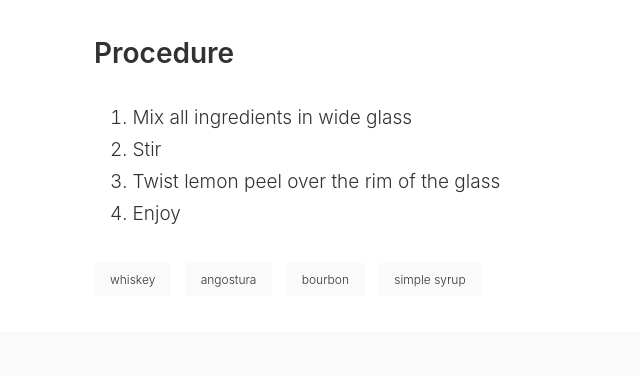
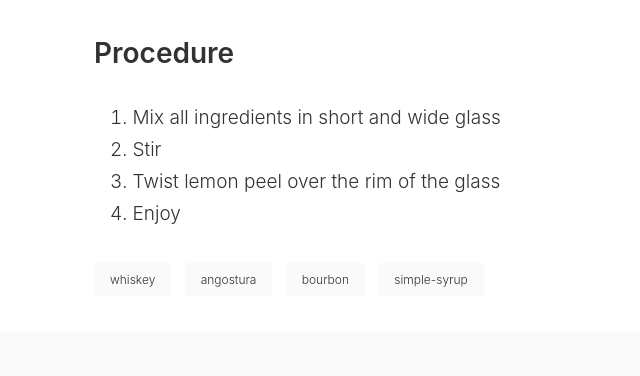
Before and after one commit to micvbang/drinks.haps.pw, a Jekyll site: the page built from drinks/_posts/2018-06-10-old-fashioned.md, in a window 1280 px wide. Shown: the part 569-945 px from the top of the page, without its empty margins (212-852 px from the left). Built offline with Jekyll 4.4.1, drawn with Linux system fonts in a browser that asks for light colours.

Commit message:
Old fashioned: fix simple syrup link.

```diff
--- a/drinks/_posts/2018-06-10-old-fashioned.md
+++ b/drinks/_posts/2018-06-10-old-fashioned.md
@@ -2,7 +2,7 @@
 layout: post
 title:  "[TENTATIVE] Old Fashioned"
 date:   2018-06-10 18:19:42 +0200
-tags: [whiskey, angostura, bourbon, simple syrup]
+tags: [whiskey, angostura, bourbon, simple-syrup]
 ---
 
 ## Ingredients
@@ -16,7 +16,7 @@ tags: [whiskey, angostura, bourbon, simple syrup]
 - Uncertain which whiskey is better for this drink
 
 ## Procedure
-1. Mix all ingredients in wide glass
+1. Mix all ingredients in short and wide glass
 2. Stir
 3. Twist lemon peel over the rim of the glass
 4. Enjoy
```
